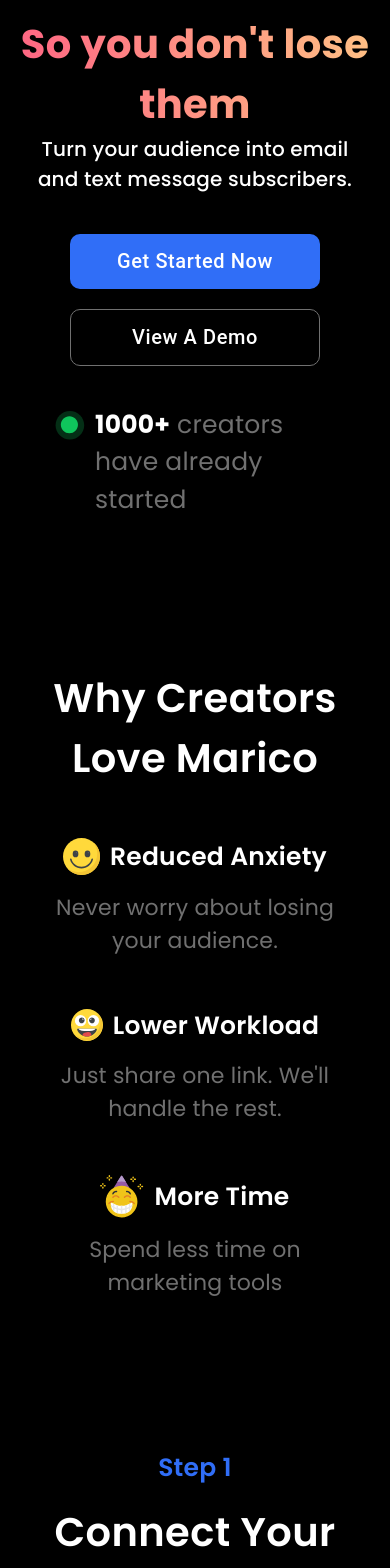
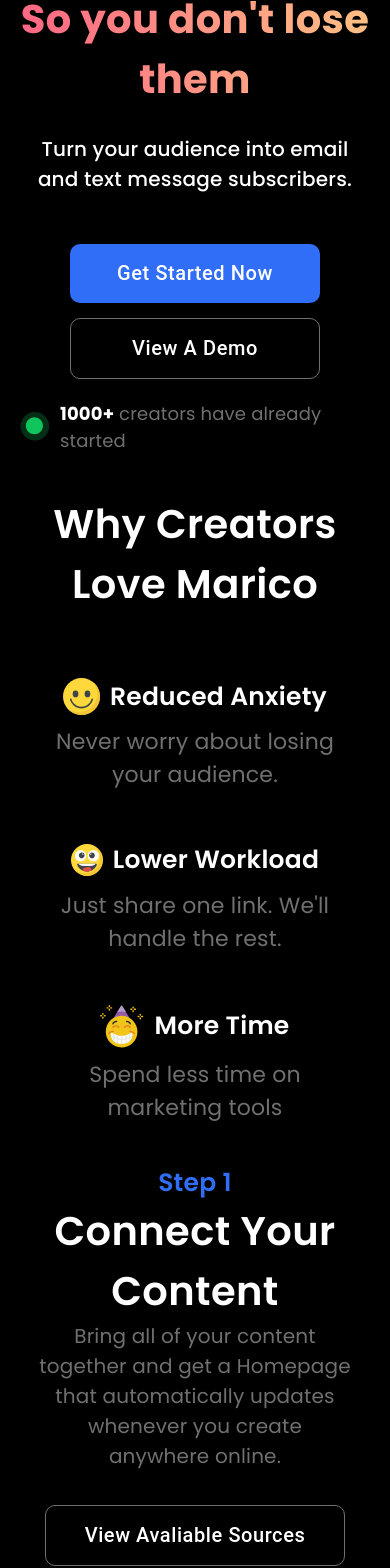
Before and after one commit to mirjahonoralov/magic-marico, a React (Vite) app: page /pricing in a window 390 px wide. Shown: the part 220-1788 px from the top of the page. Built offline with nearby package versions, Linux system fonts and the light colour scheme.

Commit message:
responsive finishe

```diff
--- a/src/components/Footer.tsx
+++ b/src/components/Footer.tsx
@@ -9,7 +9,11 @@
   const { pathname } = useLocation();
 
   return (
-    <FlexBetween mt="80px" gap={{ sm: "0", xs: "15px" }} flexDirection={{ sm: "row", xs: "column" }}>
+    <FlexBetween
+      mt={{ lg: "183px", md: "140px", sm: "80px", xs: "50px" }}
+      gap={{ sm: "0", xs: "15px" }}
+      flexDirection={{ sm: "row", xs: "column" }}
+    >
       <Stack gap="10px">
         <FlexWrapper gap="10px">
           <Box component="img" src={footerLogo} alt="" width={{ md: "47px", xs: "30px" }} />
--- a/src/components/Navbar.tsx
+++ b/src/components/Navbar.tsx
@@ -65,8 +65,8 @@
             Marico
           </Text>
         </FlexWrapper>
-        <FlexWrapper color="#fff" gap="30px" display={{ md: "flex", xs: "none" }}>
-          <FlexWrapper gap="5px">
+        <FlexWrapper color="#fff" gap="39px" display={{ md: "flex", xs: "none" }}>
+          <FlexWrapper gap="5px" mr="-20px">
             <Text
               aria-controls={open ? "basic-menu" : undefined}
               aria-haspopup="true"
@@ -104,7 +104,7 @@
         </FlexWrapper>
 
         <FlexWrapper gap="0">
-          <FlexWrapper gap="30px" sx={{ display: { sm: "flex", xs: "none" } }}>
+          <FlexWrapper gap="24px" sx={{ display: { sm: "flex", xs: "none" } }}>
             <Text fs="20px" c="#fff" fw="500" sx={{ cursor: "pointer" }}>
               Login
             </Text>
--- a/src/components/common/CustomButton.tsx
+++ b/src/components/common/CustomButton.tsx
@@ -9,7 +9,7 @@
   fontSize: "20px",
   fontWeight: 500,
   textTransform: "capitalize",
-  padding: "10px 20px",
+  padding: "12px 20px",
   "&:hover": {
     backgroundColor: "var(--primary)",
   },
--- a/src/pages/Pricing/components/Extra.tsx
+++ b/src/pages/Pricing/components/Extra.tsx
@@ -9,8 +9,11 @@
 
 const Extra = () => {
   return (
-    <Stack gap="80px" mt="80px">
-      <Stack gap="30px">
+    <Stack
+      gap={{ lg: "188px", md: "140px", sm: "80px", xs: "60px" }}
+      mt={{ lg: "190px", md: "140px", sm: "80px", xs: "40px" }}
+    >
+      <Stack gap={{ md: "52px", xs: "30px" }}>
         <Text fw="600" fontSize={{ lg: "75px", md: "60px", xs: "40px" }} textAlign="center">
           Experts Agree
         </Text>
@@ -27,18 +30,24 @@
         </Text>
       </FlexWrapper>
 
-      <Stack gap="20px" alignItems="center">
+      <Stack alignItems="center">
         <Box component="img" width={{ md: "164px", xs: "100px" }} src={logo} alt="" />
-        <Text fw="700" fontSize={{ lg: "100px", md: "80px", xs: "40px" }} lineHeight="100%" textAlign="center">
+        <Text
+          mt="20px"
+          fw="700"
+          fontSize={{ lg: "100px", md: "80px", xs: "40px" }}
+          lineHeight="100%"
+          textAlign="center"
+        >
           Get Started Now
         </Text>
         <Text fontSize={{ lg: "43px", md: "25px", xs: "20px" }} textAlign="center">
           Setup is easy and takes under 5 minutes.
         </Text>
-        <CustomButton>Get Started Now</CustomButton>
-        <FlexWrapper gap="10px">
+        <CustomButton sx={{ mt: "14px" }}>Get Started Now</CustomButton>
+        <FlexWrapper gap="10px" mt="26px">
           <Box component="img" src={dot} alt="" />
-          <Text fs="25px" c="rgba(112, 112, 112, 1)">
+          <Text fontSize={{ md: "25px", xs: "18px" }} c="rgba(112, 112, 112, 1)">
             <b style={{ color: "#fff" }}>1000+</b> creators have already started
           </Text>
         </FlexWrapper>
--- a/src/pages/Pricing/components/Main.tsx
+++ b/src/pages/Pricing/components/Main.tsx
@@ -28,7 +28,12 @@
 const Main = () => {
   return (
     <>
-      <Text fw="700" fontSize={{ lg: "112px", md: "70px", xs: "40px" }} textAlign="center">
+      <Text
+        fw="700"
+        fontSize={{ lg: "112px", md: "70px", xs: "40px" }}
+        textAlign="center"
+        mt={{ lg: "128px", md: "90px", sm: "50px", xs: "25px" }}
+      >
         Own your audience.
       </Text>
 
@@ -45,7 +50,7 @@
         So you don't lose them
       </Text>
 
-      <Stack gap="40px" color="#fff" alignItems="center">
+      <Stack gap="50px" color="#fff" alignItems="center" mt={{ lg: "136px", md: "80px", sm: "50px", xs: "25px" }}>
         <Text
           fw="500"
           fontSize={{ lg: "40px", md: "30px", xs: "20px" }}
@@ -54,8 +59,8 @@
         >
           Turn your audience into email and text message subscribers.
         </Text>
-        <Stack gap="40px" alignItems="center">
-          <FlexWrapper gap={{ md: "40px", xs: "20px" }} flexDirection={{ sm: "row", xs: "column" }}>
+        <Stack gap="21px" alignItems="center">
+          <FlexWrapper gap={{ md: "26px", xs: "15px" }} flexDirection={{ sm: "row", xs: "column" }}>
             <CustomButton sx={{ width: { md: "300px", xs: "250px" } }}>Get Started Now</CustomButton>
             <CustomButton
               sx={{
@@ -68,22 +73,22 @@
               View A Demo
             </CustomButton>
           </FlexWrapper>
-          <FlexWrapper gap="10px" width="80%" alignItems="start" justifyContent="center">
-            <Box component="img" mt="5px" src={dot} alt="" />
-            <Text fs="25px" c="rgba(112, 112, 112, 1)">
+          <FlexWrapper gap="10px" justifyContent="center">
+            <Box component="img" src={dot} alt="" />
+            <Text fontSize={{ md: "25px", xs: "18px" }} c="rgba(112, 112, 112, 1)">
               <b style={{ color: "#fff" }}>1000+</b> creators have already started
             </Text>
           </FlexWrapper>
         </Stack>
       </Stack>
 
-      <Stack gap="50px" alignItems="center" mt="150px">
+      <Stack gap="64px" alignItems="center" mt={{ lg: "188px", md: "140px", sm: "80px", xs: "40px" }}>
         <Text fw="600" fontSize={{ lg: "75px", md: "60px", xs: "40px" }} textAlign="center">
           Why Creators Love Marico
         </Text>
         <FlexWrapper gap="50px" p="0 20px" flexWrap={{ lg: "nowrap", xs: "wrap" }} justifyContent="center">
           {reasons.map((item, index) => (
-            <Stack key={index} gap="15px" alignItems="center">
+            <Stack key={index} gap="10px" alignItems="center">
               <FlexWrapper gap="10px">
                 <img src={item.icon} alt="" />
                 <Text fw="600" fontSize={{ sm: "35px", xs: "25px" }}>
--- a/src/pages/Pricing/components/StepDetail.tsx
+++ b/src/pages/Pricing/components/StepDetail.tsx
@@ -7,21 +7,20 @@
 const StepDetail: React.FC<stepDetailType> = ({ demoUrl, descriptions, name, startUrl, title, photo, markedWord }) => {
   return (
     <FlexBetween
-      mt="50px"
+      mt={{ lg: "182px", md: "140px", sm: "80px", xs: "50px" }}
       position="relative"
-      mb="90px"
       flexDirection={{ xl: "row", xs: "column" }}
       gap={{ xl: "0", xs: "40px" }}
     >
-      <Stack width={{ xl: "45%", md: "70%", xs: "100%" }} pl="20px">
+      <Stack width={{ xl: "45%", md: "70%", xs: "100%" }} pl={{ sm: "20px", xs: "0" }}>
         <Text fw="500" fs="30px">
           {name}
         </Text>
-        <Text fw="600" fontSize={{ lg: "75px", md: "60px", xs: "40px" }} mt={{ xl: "100px", xs: "50px" }}>
+        <Text fw="600" fontSize={{ lg: "75px", md: "60px", xs: "40px" }} mt={{ xl: "80px", sm: "50px", xs: "30px" }}>
           {title} <span style={{ color: "var(--primary)" }}>{markedWord}</span>
         </Text>
 
-        <Stack gap="10px" mt="20px">
+        <Stack gap="10px" mt="27px">
           {descriptions.map((item, index) => (
             <Text key={index} fs="23px">
               {item}
@@ -29,7 +28,7 @@
           ))}
         </Stack>
 
-        <FlexWrapper mt="40px" gap="30px" flexDirection={{ md: "row", xs: "column" }}>
+        <FlexWrapper mt={{ lg: "66px", md: "50px", xs: "25px" }} gap="24px" flexDirection={{ md: "row", xs: "column" }}>
           <a href={startUrl}>
             <CustomButton sx={{ width: "300px" }}>Get Started Now</CustomButton>
           </a>
@@ -55,7 +54,7 @@
           height={{ xl: "276px", md: "230px", sm: "160px", xs: "80px" }}
           bgcolor="#8B8B8B"
           position="absolute"
-          bottom={{ xl: "-90px", md: "-60px", sm: "-30px", xs: "0" }}
+          bottom={{ xl: "-80px", md: "-60px", sm: "-30px", xs: "0" }}
           right={{ xl: "150px", md: "120px", sm: "100px", xs: "50px" }}
           zIndex={-1}
         />
--- a/src/pages/Pricing/components/StepInfo.tsx
+++ b/src/pages/Pricing/components/StepInfo.tsx
@@ -6,7 +6,7 @@
 
 const StepInfo: React.FC<stepInfoType> = ({ desc, order, title, url }) => {
   return (
-    <Stack gap="15px" alignItems="center">
+    <Stack alignItems="center" mt={{ lg: "189px", md: "140px", sm: "80px", xs: "40px" }}>
       <Text fw="600" fs="25px" c="var(--primary)">
         Step {order}
       </Text>
@@ -24,7 +24,7 @@
       {url && (
         <a href={url}>
           <CustomButton
-            sx={{ width: "300px", bgcolor: "transparent", border: "1px solid rgba(112, 112, 112, 1)" }}
+            sx={{ width: "300px", bgcolor: "transparent", border: "1px solid rgba(112, 112, 112, 1)", mt: "34px" }}
             variant="outlined"
           >
             View Avaliable Sources
--- a/src/pages/Pricing/index.tsx
+++ b/src/pages/Pricing/index.tsx
@@ -5,7 +5,7 @@
 
 const Pricing = () => {
   return (
-    <Box mt="50px">
+    <Box>
       <Main />
       <Steps />
       <Extra />
```
Also changed, not shown: src/pages/Pricing/components/Steps.tsx (+8 -7 lines).
